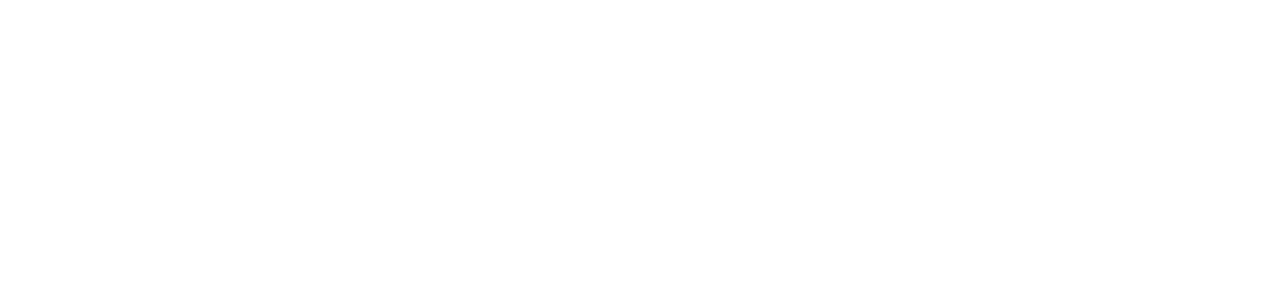
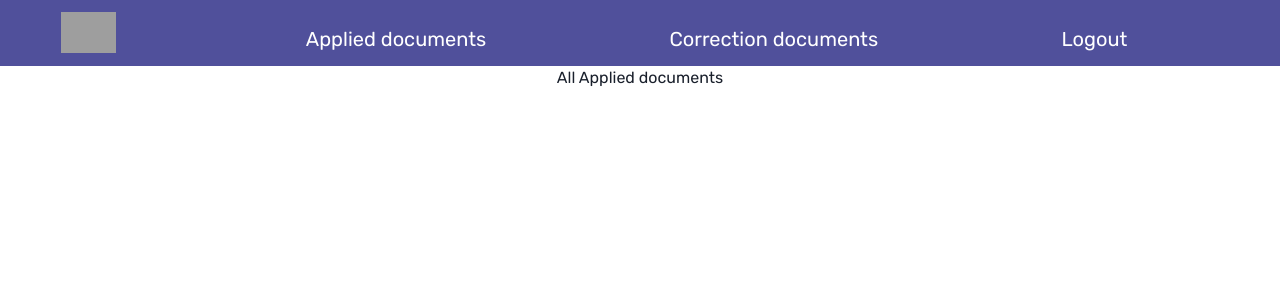
Before and after one commit to Ravi80595/PanPortal, a React (Create React App) app in the folder client/: page /applieddocuments in a window 1280 px wide. Before the commit this address had no page. Shown: the top 300 px of the page. Built offline with nearby package versions, Linux system fonts and the light colour scheme; grey boxes are pictures that could not be loaded.

Commit message:
new changs

```diff
--- /dev/null
+++ b/client/src/Components/AdminNavbar.jsx
@@ -0,0 +1,25 @@
+import React from 'react'
+import { Flex,Text,Box,Image } from '@chakra-ui/react'
+import { Link } from 'react-router-dom'
+
+const AdminNavbar = () => {
+
+return (
+    <Flex p={3} bg='#50509b' color='white' justifyContent='space-around'>
+      <Link to="/applieddocuments">
+      <Image cursor='pointer' src="https://www.pancardapplyonline.com/img/pancardao_logo.svg" w='55px'/>
+      </Link>
+      <Flex pt={3}  fontSize="20px" w="80%" justifyContent='space-around'>
+        <Link to="/applieddocuments">
+        <Text>Applied documents</Text>
+        </Link>
+        <Link to="/correctiondocuments">
+        <Text>Correction documents</Text>
+        </Link>
+        <Text>Logout</Text>
+      </Flex>
+    </Flex>
+  )
+}
+
+export default AdminNavbar
--- a/client/src/Components/Navbar.jsx
+++ b/client/src/Components/Navbar.jsx
@@ -14,9 +14,11 @@ return (
         <Link to="/applynewcard">
         <Text>New Card Form</Text>
         </Link>
+        <Link to="/correction">
         <Text>Correction Form</Text>
+        </Link>
         <Link to="/cardstatus">
-        <Text>Track Status</Text>
+        <Text>My Card</Text>
         </Link>
         <Text>Logout</Text>
       </Flex>
--- a/client/src/Pages/Admin/Admindocument.jsx
+++ b/client/src/Pages/Admin/Admindocument.jsx
@@ -1,10 +1,14 @@
+import { Box,Text} from '@chakra-ui/react'
 import React from 'react'
+import AdminNavbar from '../../Components/AdminNavbar'
 
 const Admindocument = () => {
-  return (
-    <div>
-      All document admin side
-    </div>
+
+return (
+    <Box>
+      <AdminNavbar/>
+     <Text textAlign='center'> All Applied documents</Text>
+    </Box>
   )
 }
 
--- /dev/null
+++ b/client/src/Pages/Admin/Correctiondocuments.jsx
@@ -0,0 +1,13 @@
+import { Box } from '@chakra-ui/react'
+import React from 'react'
+import AdminNavbar from '../../Components/AdminNavbar'
+
+const Correctiondocuments = () => {
+  return (
+    <Box>
+      <AdminNavbar/>
+    </Box>
+  )
+}
+
+export default Correctiondocuments
--- a/client/src/Pages/Customer/CardStatus.jsx
+++ b/client/src/Pages/Customer/CardStatus.jsx
@@ -1,4 +1,4 @@
-import { Box } from '@chakra-ui/react'
+import { Box, Flex,Heading,Image,Text} from '@chakra-ui/react'
 import React from 'react'
 import Navbar from '../../Components/Navbar'
 
@@ -8,7 +8,23 @@ const CardStatus = () => {
 return (
     <Box>
       <Navbar/>
-      home page
+      <Box color='white' bg='#50509b' border='2px solid blue' w='50%' m='auto' mt={20}>
+        <Flex>
+        <Box p={10}>
+          <Image w={200} src="https://avatars.githubusercontent.com/u/63177572?v=4"/>
+          <Text pt={5}>Pan No.</Text>
+        </Box>
+        <Box w='60%' p={5} fontSize="25px">
+          <Heading>Ravi Sharma</Heading>
+          <Text>Father Name</Text>
+          <Text>Mother Name</Text>
+          <Text>Gender</Text>
+          <Text>Phone No.</Text>
+          {/* <Text>Pan No.</Text> */}
+          <Text>Address</Text>
+        </Box>
+        </Flex>
+      </Box>
     </Box>
   )
 }
--- /dev/null
+++ b/client/src/Pages/Customer/Correction.jsx
@@ -0,0 +1,14 @@
+import { Box } from '@chakra-ui/react'
+import React from 'react'
+import Navbar from '../../Components/Navbar'
+
+const Correction = () => {
+  return (
+    <Box>
+      <Navbar/>
+          Coorection
+    </Box>
+  )
+}
+
+export default Correction
--- a/client/src/Routes/AllRoutes.jsx
+++ b/client/src/Routes/AllRoutes.jsx
@@ -5,6 +5,9 @@ import Signup from "../Pages/Customer/Signup"
 import Auth from "../Pages/Customer/Auth"
 import Applynewcard from "../Pages/Customer/Applynewcard"
 import CardStatus from '../Pages/Customer/CardStatus'
+import Correction from '../Pages/Customer/Correction'
+import Admindocument from '../Pages/Admin/Admindocument'
+import Correctiondocuments from '../Pages/Admin/Correctiondocuments'
 
 const AllRoutes = () => {
 
@@ -15,6 +18,10 @@ return (
      <Route path="/user/auth" element={<Auth/>}></Route>
      <Route path="/applynewcard" element={<Applynewcard/>}></Route>
      <Route path="/cardstatus" element={<CardStatus/>}></Route>
+     <Route path="/correction" element={<Correction/>}></Route>
+     <Route path="/applieddocuments" element={<Admindocument/>}></Route>
+     <Route path="/correctiondocuments" element={<Correctiondocuments/>}></Route>
+
     </Routes>
   )
 }
```
